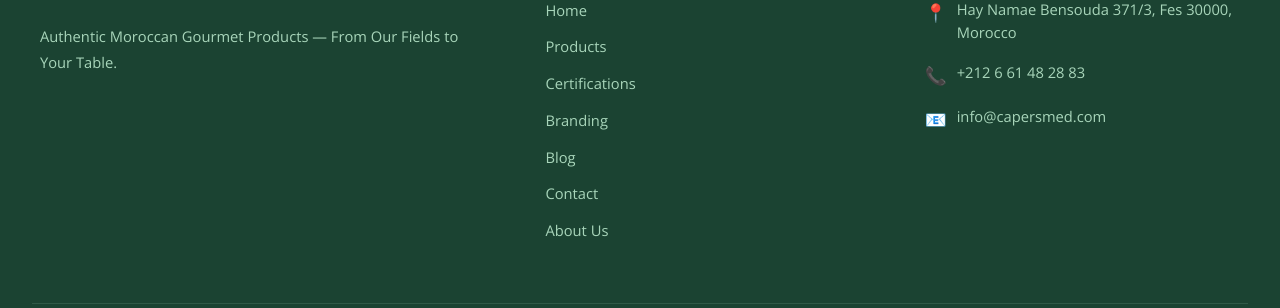
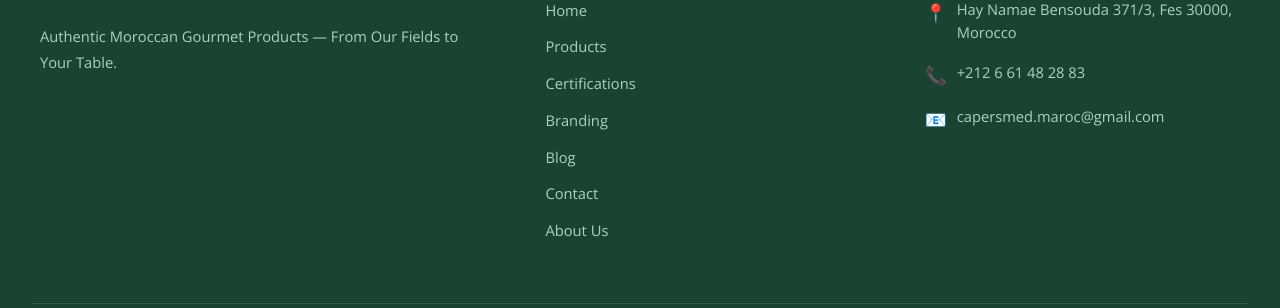
Before and after one commit to Schneider-sizeof/Capersmed, a Django app: page /en/products/ in a window 1280 px wide. Shown: the part 3927-4235 px from the top of the page. Run offline with Django 5.2, Linux system fonts and the light colour scheme; data comes from the database, SQL or seed files in the repository; data that the repository does not hold is empty; some libraries are stand-ins or nearby versions.

Commit message:
Fix product card height and update site email

```diff
--- a/core/context_processors.py
+++ b/core/context_processors.py
@@ -9,7 +9,7 @@ def site_settings(request):
         settings = SiteSettings(
             site_name='CAPERSMED',
             phone='+212 6 61 48 28 83',
-            email='info@capersmed.com',
+            email='capersmed.maroc@gmail.com',
             address='Hay Namae Bensouda 371/3, Fes 30000, Morocco'
         )
     return {
--- a/core/models.py
+++ b/core/models.py
@@ -136,7 +136,7 @@ class ContactMessage(models.Model):
 class SiteSettings(models.Model):
     site_name = models.CharField(max_length=200, default='CAPERSMED')
     phone = models.CharField(max_length=50, default='+212 6 61 48 28 83')
-    email = models.EmailField(default='info@capersmed.com')
+    email = models.EmailField(default='capersmed.maroc@gmail.com')
     address = models.TextField(default='Hay Namae Bensouda 371/3, Fes 30000, Morocco')
     facebook_url = models.URLField(blank=True)
     instagram_url = models.URLField(blank=True)
--- a/static/css/main.css
+++ b/static/css/main.css
@@ -371,6 +371,7 @@ header {
   text-decoration: none;
   color: inherit;
   display: block;
+  height: 100%;
 }
 
 .product-card {
@@ -382,6 +383,7 @@ header {
   border: 1px solid rgba(0,0,0,0.05);
   display: flex;
   flex-direction: column;
+  height: 100%;
 }
 
 .product-card:hover {
```
Also changed, not shown: core/migrations/0010_alter_sitesettings_email.py (added).
